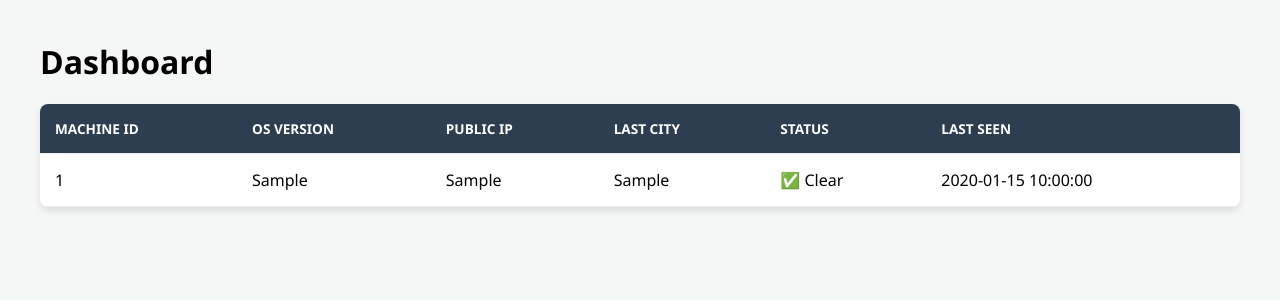
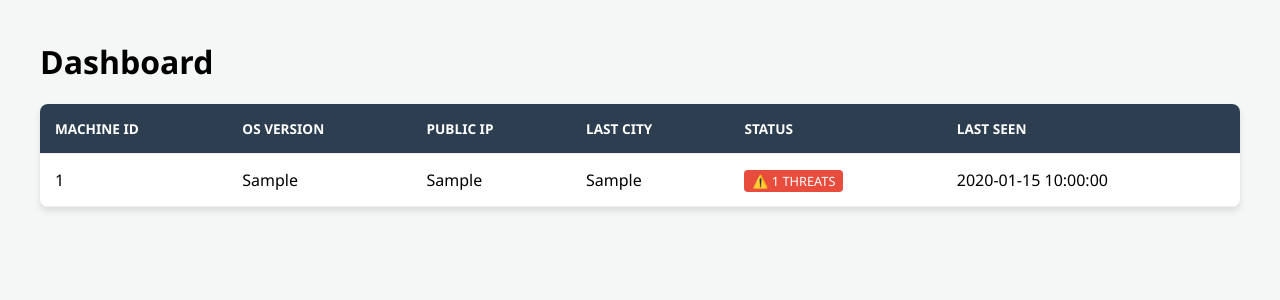
Before and after one commit to asitksarker/system-info, a Flask app: page / in a window 1280 px wide. Shown: the top 300 px of the page. Run offline with Flask 3, Linux system fonts and the light colour scheme; tables that the repository leaves empty hold one stand-in row (values such as "Sample post").

Commit message:
updated dashboard

```diff
--- a/db.py
+++ b/db.py
@@ -51,11 +51,13 @@ def save_report(data):
         conn.commit()
 
 def get_latest_reports():
-    """Fetches the most recent report for every unique machine."""
+    """Fetches the most recent report for every machine and checks for threats."""
     query = """
-    SELECT * FROM reports
-    WHERE id IN (SELECT MAX(id) FROM reports GROUP BY machine_id)
-    ORDER BY timestamp DESC
+    SELECT r.*,
+           (SELECT COUNT(*) FROM threats t WHERE t.report_id = r.id) AS threat_count
+    FROM reports r
+    WHERE r.id IN (SELECT MAX(id) FROM reports GROUP BY machine_id)
+    ORDER BY r.timestamp DESC
     """
     with get_db_connection() as conn:
         return conn.execute(query).fetchall()
--- a/templates/dashboard.html
+++ b/templates/dashboard.html
@@ -25,17 +25,24 @@
             </tr>
         </thead>
     <tbody>
-            {% for device in devices %}
-            <tr onclick="window.location='/history/{{ device.machine_id }}';">
+        {% for device in devices %}  <tr onclick="window.location='/history/{{ device.machine_id }}';">
             <td>{{ device.machine_id }}</td>
             <td>{{ device.os }}</td>
             <td>{{ device.public_ip }}</td>
             <td>{{ device.city }}</td>
-                <td>{% if device.threats %}<span class="threat-tag">THREAT</span>{% else %}✅ Clear{% endif %}</td>
+
+            <td>
+                {# This IF statement MUST be inside the FOR loop #}
+                {% if device.threat_count > 0 %}
+                    <span class="threat-tag">⚠️ {{ device.threat_count }} THREATS</span>
+                {% else %}
+                    <span style="color: green;">✅ Clear</span>
+                {% endif %}
+            </td>
+
             <td>{{ device.timestamp }}</td>
     </tr>
-            {% endfor %}
-        </tbody>
+    {% endfor %} </tbody>
     </table>
 </body>
 </html>
```
Lines whose indentation alone changed are shown as unchanged.
